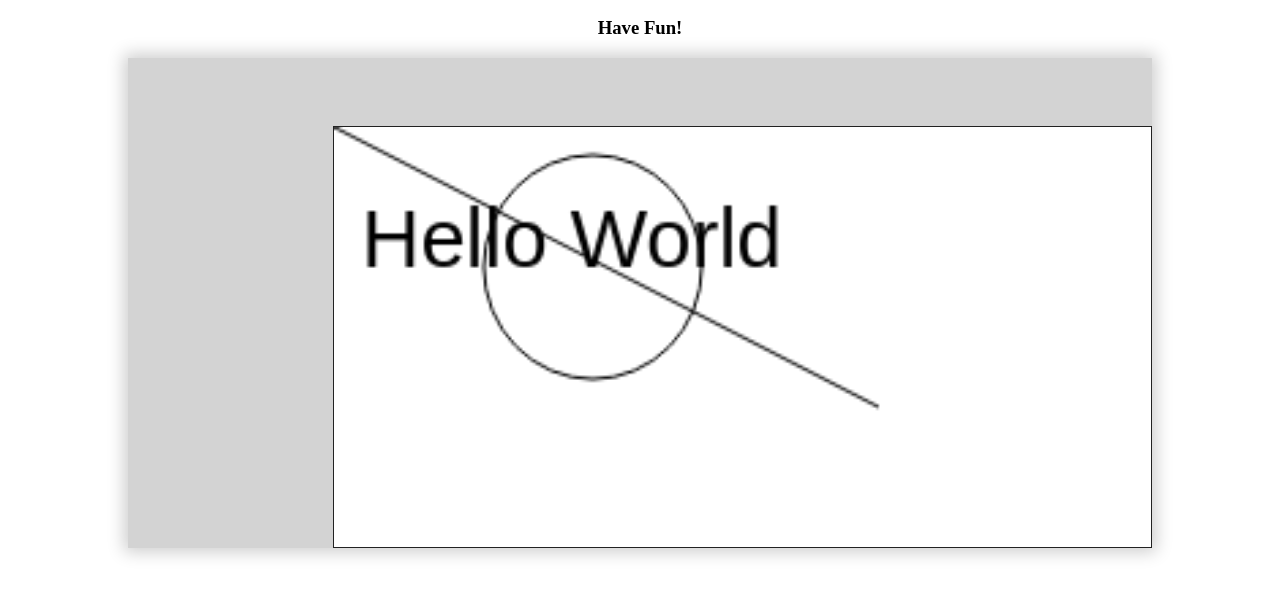
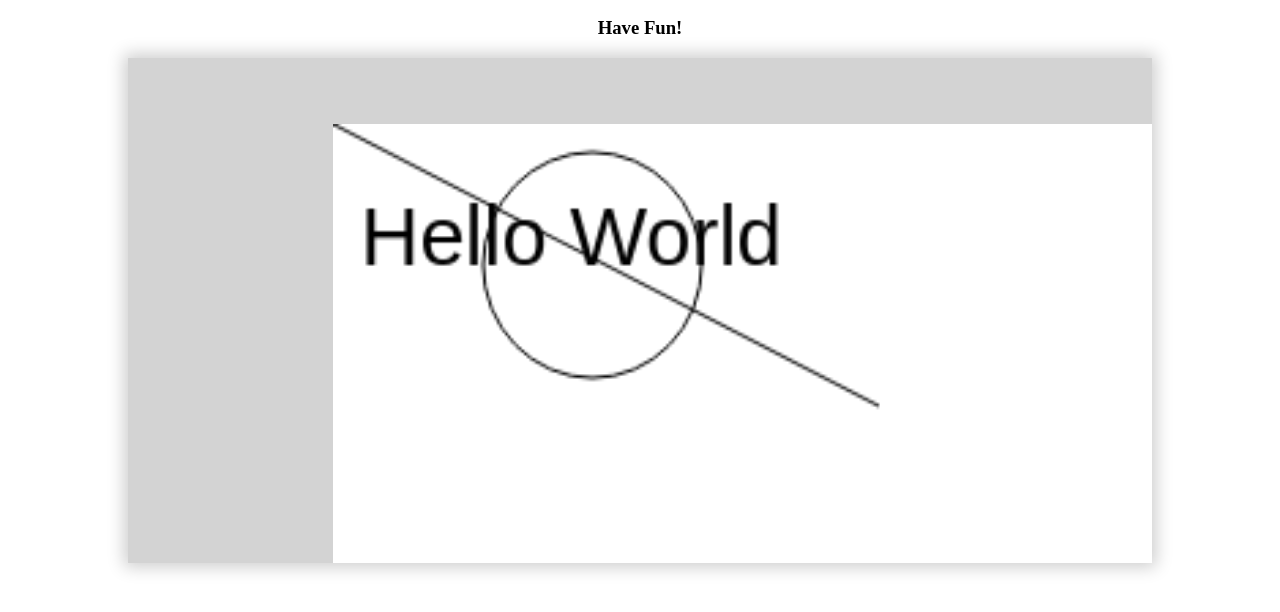
Before and after one commit to Toushif/canvas-editor, a website: page index.html in a window 1280 px wide. Shown: the part 50-662 px from the top of the page. Drawn offline with Linux system fonts and the light colour scheme.

Commit message:
Styles changes

```diff
--- a/src/index.css
+++ b/src/index.css
@@ -49,7 +49,7 @@ aside {
 }
 
 #canvas {
+    margin: 0 0 1rem;
     width: 100%;
     height: 100%;
-    border: 1px solid #222;
 }
```
